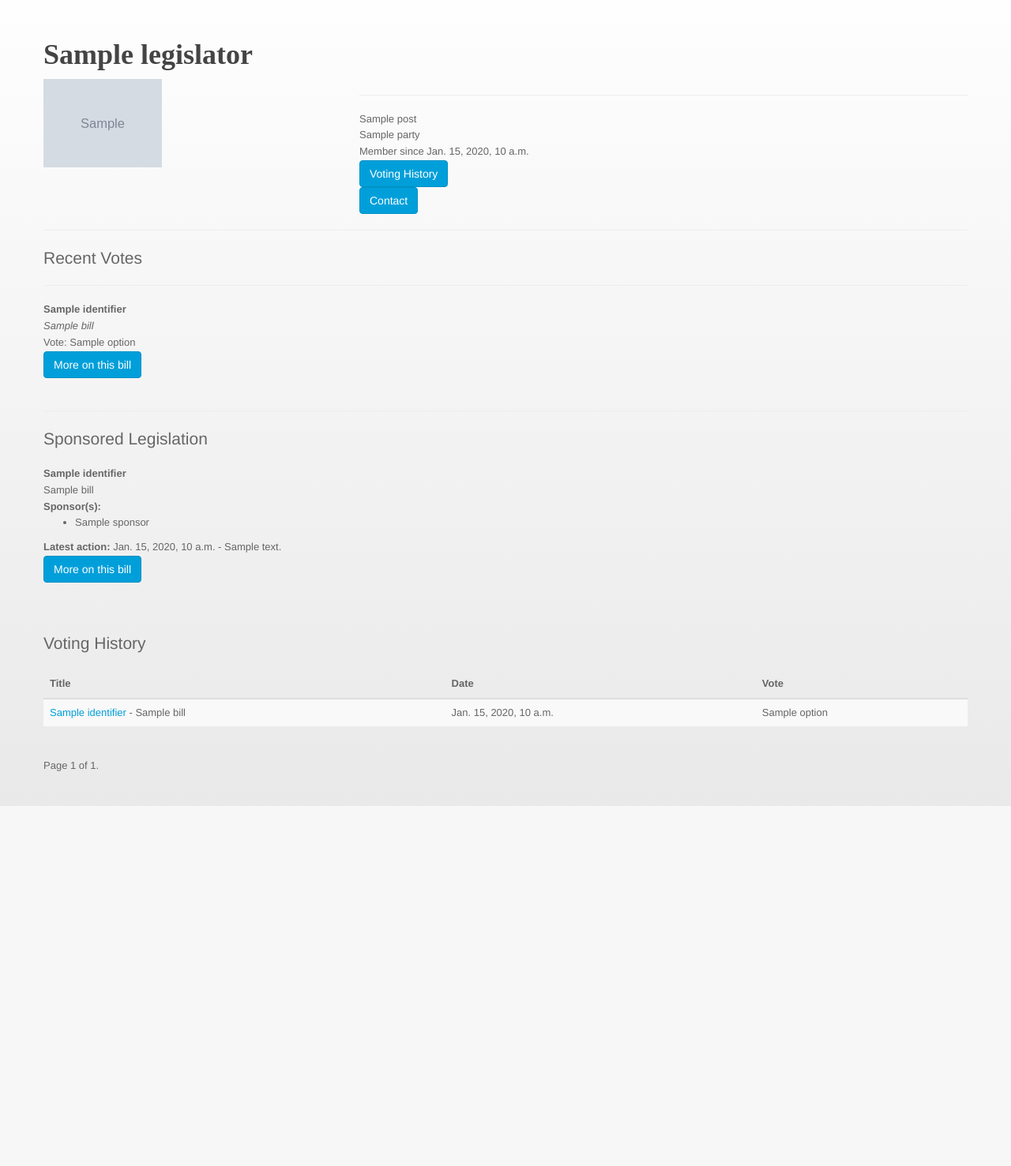
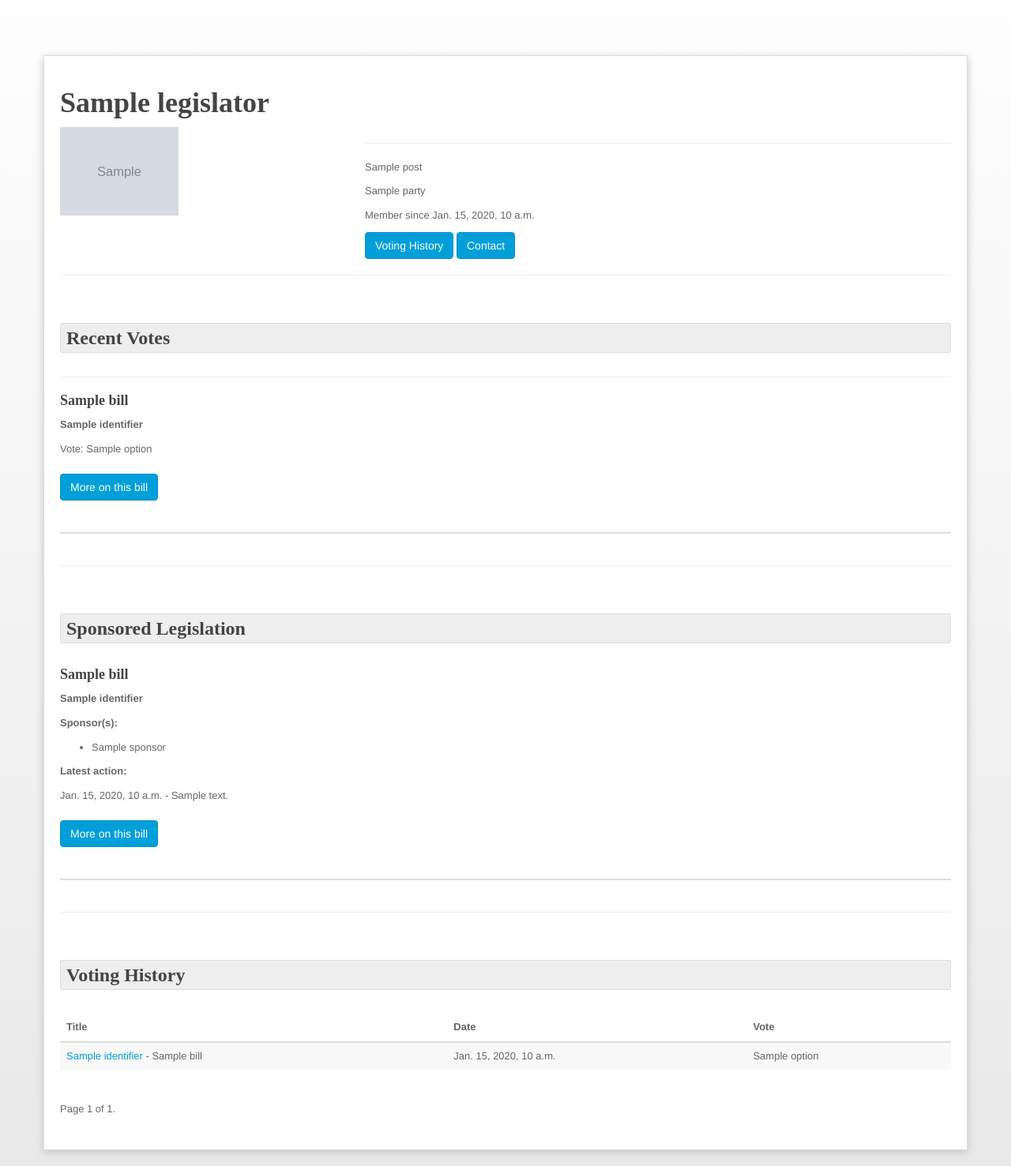
Before and after one commit to OrlandoSentinel/TabsOnTallahassee, a Django app: template templates/legislators/detail.html in a window 1280 px wide. Shown: the part 52-1529 px from the top of the page at 79% size. Before the commit the page ends 1073 px from the top, so only its background shows below. Run offline with Django 3.2, Linux system fonts and the light colour scheme; the template is opened without the code that fills it: most values are stand-ins (such as "Sample title", 1, 10 or a date in 2020); grey boxes marked "Sample" are stand-in pictures; some libraries are stand-ins or nearby versions.

Commit message:
Bill Detail Styling

```diff
--- a/static/css/main.css
+++ b/static/css/main.css
@@ -278,7 +278,7 @@ p.party.democrat {
 .centered_form h2 {
   background: #333;
   color: #eee;
-  padding: 3px 5px;
+  padding: 3px 5px 3px 10px;
   margin-bottom: 20px;
 }
 
@@ -295,7 +295,7 @@ div.divider {
 }
 
 /* line 242, main.scss */
-.bill_details h4 {
+.bill_details h4, .cur_session_bill h4 {
   background: #eee;
   border: 1px solid #ddd;
   -moz-border-radius: 3px;
@@ -309,7 +309,24 @@ div.divider {
   font-weight: 600;
 }
 
-/* line 255, main.scss */
+/* line 256, main.scss */
+.spn_leg_bill_type h5 {
+  font-size: 18px;
+  font-weight: 600;
+}
+/* line 261, main.scss */
+.spn_leg_bill_type .btn {
+  margin-top: 10px;
+  margin-bottom: 20px;
+}
+
+/* line 267, main.scss */
+.bill_detail_title {
+  font-size: 25px;
+  font-weight: 600;
+}
+
+/* line 272, main.scss */
 .heading {
   background: #eee;
   border: 1px solid #ddd;
@@ -321,60 +338,70 @@ div.divider {
   margin-bottom: 20px;
 }
 
-/* line 264, main.scss */
+/* line 281, main.scss */
 .vote_result {
   text-align: center;
   padding: 3px 5px;
   width: 80px;
 }
-/* line 269, main.scss */
+/* line 286, main.scss */
 .vote_result.vote_pass {
   color: #fff;
   background: #2bc77c;
 }
-/* line 274, main.scss */
+/* line 291, main.scss */
 .vote_result.vote_fail {
   color: #fff;
   background: #e64242;
 }
 
 @media handheld, only screen and (max-width: 767px) {
-  /* line 283, main.scss */
+  /* line 300, main.scss */
   .billboard form {
     padding: 20px;
   }
 
-  /* line 286, main.scss */
+  /* line 303, main.scss */
   .billboard h2 {
     font-size: 40px;
     text-align: center;
   }
 
-  /* line 291, main.scss */
+  /* line 308, main.scss */
   .billboard .container {
     padding: 20px;
   }
 }
 @media handheld, only screen and (max-width: 497px) {
-  /* line 297, main.scss */
+  /* line 314, main.scss */
   .row {
     margin-left: 15px;
     margin-right: 15px;
   }
 
-  /* line 302, main.scss */
+  /* line 319, main.scss */
   .billboard h2 {
     font-size: 30px;
     text-align: center;
   }
 
-  /* line 307, main.scss */
+  /* line 324, main.scss */
   .reg_form {
     padding: 0;
   }
 
-  /* line 311, main.scss */
+  /* line 328, main.scss */
   .billboard .container {
     padding: 10px;
   }
+
+  /* line 333, main.scss */
+  .cur_session_bill h4 {
+    font-size: 18px;
+  }
+
+  /* line 336, main.scss */
+  .bill_detail_title {
+    font-size: 20px;
+  }
 }
--- a/static/css/main.scss
+++ b/static/css/main.scss
@@ -223,7 +223,7 @@ p.party{
 	h2{
 		background: #333;
 		color: #eee;
-		padding: 3px 5px;
+		padding: 3px 5px 3px 10px;
 		margin-bottom: 20px;
 	}
 }
@@ -238,7 +238,7 @@ div.divider{
 	margin-bottom: 20px;
 }
 
-.bill_details{
+.bill_details,.cur_session_bill{
 	h4{
 		background: #eee;
 		border: 1px solid #ddd;
@@ -250,6 +250,23 @@ div.divider{
 		font-size: 24px;
 		font-weight: 600;
 	}
+}
+
+.spn_leg_bill_type{
+	h5{
+		font-size: 18px;
+		font-weight: 600;
+	}
+
+	.btn{
+		margin-top: 10px;
+		margin-bottom: 20px;
+	}
+}
+
+.bill_detail_title{
+	font-size: 25px;
+	font-weight: 600;
 }
 
 .heading{
@@ -312,4 +329,12 @@ div.divider{
 		padding: 10px;
 	}
 
+	.cur_session_bill{
+		h4{font-size: 18px;}
+	}
+
+	.bill_detail_title{
+		font-size: 20px;
+	}
+
 }
--- a/templates/bills/detail.html
+++ b/templates/bills/detail.html
@@ -5,12 +5,13 @@
 
 {% block content %}
 
+
 <div>
-    <p class="lead">{{ bill.identifier }}</p>
+    <h5 class="bill_detail_title">{{ bill.title }}</h5>
 </div>
 
 <div>
-    {{ bill.title }}
+    <p class="lead">{{ bill.identifier }}</p>
 </div>
 
 <div><a href="#bill_embed" role="button" data-toggle="collapse">View Latest</a></div>
--- a/templates/legislators/detail.html
+++ b/templates/legislators/detail.html
@@ -1,5 +1,5 @@
 {% extends "base.html" %}
-
+{% block colclass %} bill_details {% endblock %}
 {% block content %}
 
 <div>
@@ -10,13 +10,14 @@
         </div>
         <div class="col-md-8">
             <hr/>
-            <div>{{ post }}</div>
-            <div>{{ party }}</div>
-            <div>Member since {{ legislator.extras.member_since }}</div>
-            <div><a href="#voting_history" class="btn btn-primary" role="button">Voting History</a></div>
-            <div><a href="#contact_details" class="btn btn-primary" role="button" data-toggle="collapse">Contact</a></div>
+            <p>{{ post }}</p>
+            <p>{{ party }}</p>
+            <p>Member since {{ legislator.extras.member_since }}</p>
+            <a href="#voting_history" class="btn btn-primary" role="button">Voting History</a>
+            <a href="#contact_details" class="btn btn-primary" role="button" data-toggle="collapse">Contact</a>
             <div id="contact_details" class="collapse">
-            <div><i>Email:</i> <a href="mailto:{{ contact_details.email }}"> {{ contact_details.email }}</a></div>
+                <br />
+                <p><i>Email:</i> <a href="mailto:{{ contact_details.email }}"> {{ contact_details.email }}</a></p>
                 <div class="col-md-6">
                     <div><strong>Capitol:</strong></div>
                     {% for entry in contact_details.capitol %}
@@ -45,44 +46,44 @@
     </div>
     <hr/>
     <div class="row">
-        <div class="col-md-12">
-            <p class="lead">Recent Votes</p>
+        <div class="col-md-12 spn_leg_bill_type">
+            <h4>Recent Votes</h4>
             <hr/>
             {% for vote in recent_votes %}
-            <div><strong>{{ vote.vote_event.bill.identifier }}</strong></div>
-            <div><i>{{ vote.vote_event.bill.title }}</i></div>
-            <div>Vote: {{ vote.option }}</div>
+
+            <h5>{{ vote.vote_event.bill.title }}</h5>
+            <p><strong>{{ vote.vote_event.bill.identifier }}</strong></p>
+            <p>Vote: {{ vote.option }}</p>
             <a href="{% url 'bill_detail' vote.vote_event.bill.legislative_session.identifier vote.vote_event.bill.identifier %}" class="btn btn-primary">More on this bill</a>
-            <br/>
-            <br/>
+            <div class="divider"></div>
             {% endfor %}
         </div>
     </div>
     <hr/>
     <div class="row">
-        <div class="col-md-12">
-            <p class="lead">Sponsored Legislation</p>
+        <div class="col-md-12 spn_leg_bill_type">
+            <h4>Sponsored Legislation</h4>
             {% for bill in sponsored_bills %}
-            <div><strong>{{ bill.identifier }}</strong></div>
-            <div>{{ bill.title }}</div>
-            <div><strong>Sponsor(s):</strong>
+            <h5>{{ bill.title }}</h5>
+            <p><strong>{{ bill.identifier }}</strong></p>
+            <p><strong>Sponsor(s):</strong></p>
                 <ul>
                 {% for sponsor in bill.sponsorships.all %}
                 <li>{{ sponsor.entity_name }}</li>
                 {% endfor %}
-                <ul>
-            </div>
-            <div><strong>Latest action:</strong> {{ bill.latest_action.date }} - {{ bill.latest_action.description }}</div>
+                </ul>
+
+            <p><b>Latest action:</b></p>
+            <p>{{ bill.latest_action.date }} - {{ bill.latest_action.description }}</p>
             <a href="{% url 'bill_detail' bill.legislative_session.identifier bill.identifier %}" class="btn btn-primary">More on this bill</a>
-            <br/>
-            <br/>
+            <div class="divider"></div>
             {% endfor %}
         </div>
     </div>
     <hr/>
     <div class="row" id="voting_history">
         <div class="col-md-12">
-            <p class="lead">Voting History</p>
+            <h4>Voting History</h4>
             <table class="table table-striped">
                 <thead>
                     <tr>
```
Also changed, not shown: templates/bills/current_session.html (+16 -15 lines).
